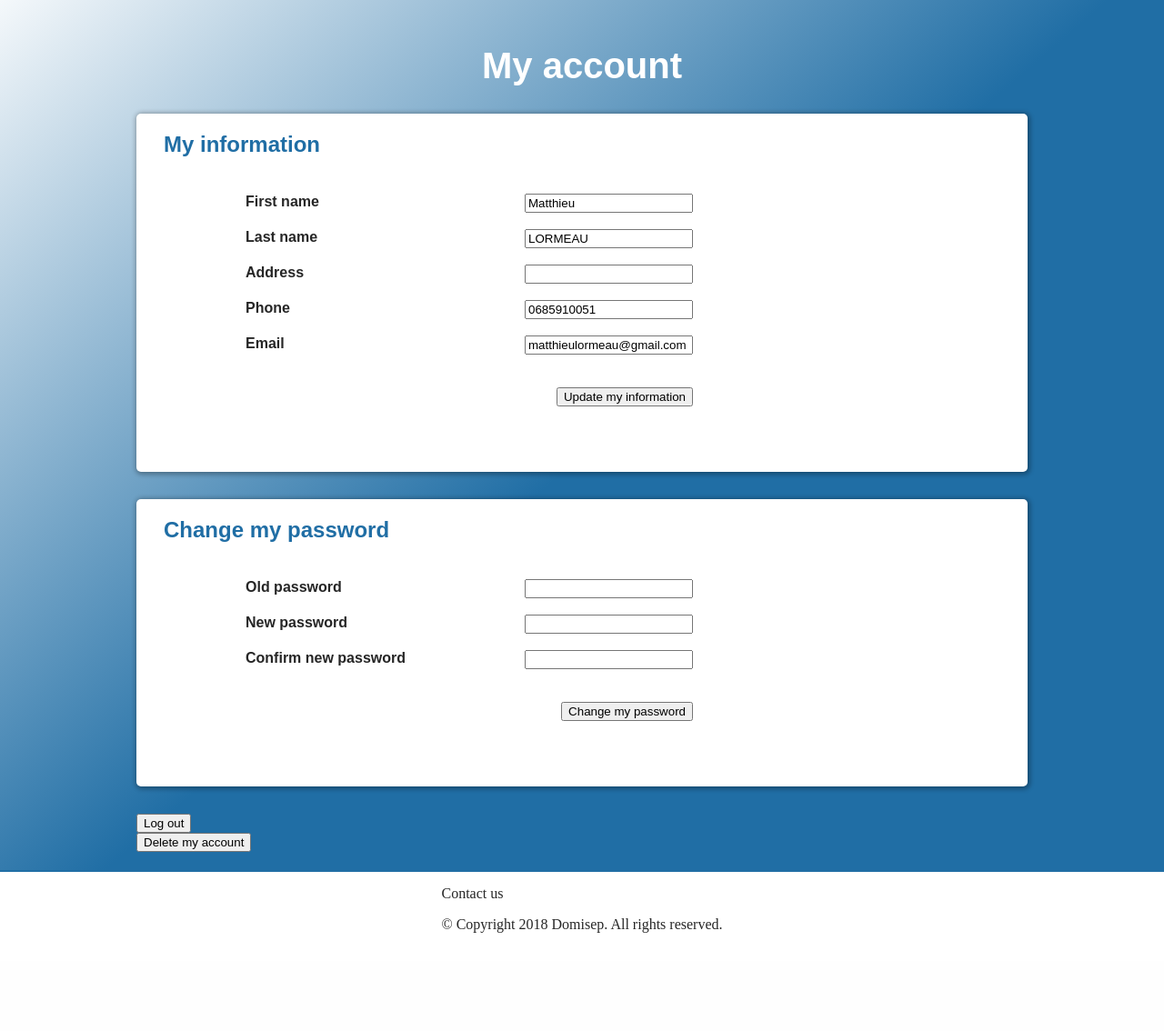
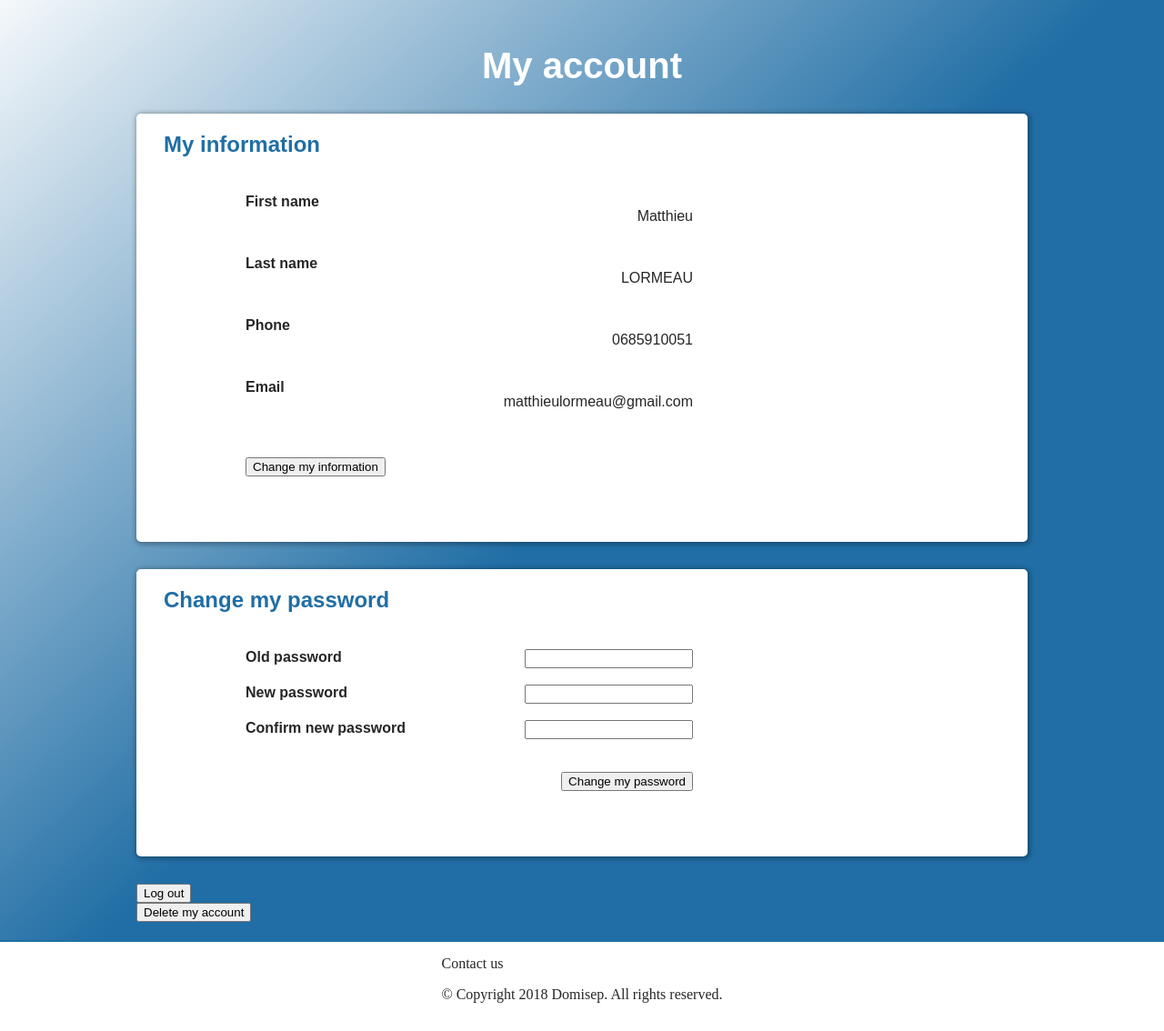
Before and after one commit to TheOnlyMrFlow/Domisep, a PHP site: page /my-account.php in a window 1280 px wide. Shown: the part 53-1187 px from the top of the page at 91% size. Before the commit the page ends 1079 px from the top, so only its background shows below. Run offline with PHP 8.4, Linux system fonts and the light colour scheme; a user stored in the database is signed in; data comes from the database, SQL or seed files in the repository; some libraries are stand-ins or nearby versions.

Commit message:
wallah le my account est plsu propre que jamais

```diff
--- a/www/handlers/handle-delete-account.php
+++ b/www/handlers/handle-delete-account.php
@@ -60,9 +60,7 @@ if (isset($_POST['delete-account'])) {
         $db->commit();
 
     } catch (Exception $e) {
-        // if any of the queries fails, the following code will be executed
-        $db->rollback(); // roll back everything to the point of begin_transaction()
-        // do other stuff to handle the error
+        $db->rollback();
     }
 
     logOut();
--- a/www/my-account.php
+++ b/www/my-account.php
@@ -20,7 +20,7 @@ $last_name = $user['last_name'];
 $email = $user['email'];
 $birthdate = $user['birthdate'];
 $phone = $user['phone'];
-$address = $user['address'];
+
 
 //echo (mysqli_fetch_all($result, MYSQLI_NUM)[0])[2];
 //echo (json_encode(mysqli_fetch_all($result, MYSQLI_NUM)[0]));
@@ -68,40 +68,36 @@ include 'components/header-nav/header-nav.php';
 				<form id="change-info-form">
 					<div>
 						<strong>First name</strong>
-						<input class="edit-info" type="text" name="first-name" value=<?php echo $first_name ?>>
-						<p class="show-info" style="display: none;"><?php echo $first_name ?></p>
+						<input class="edit-info" style="display: none;" type="text" name="firstname" value=<?php echo $first_name ?>>
+						<p class="show-info"><?php echo $first_name ?></p>
 					</div>
 					<br>
 					<div>
 						<strong>Last name</strong>
-						<input type="text" name="last-name" value=<?php echo $last_name ?>>
-						<p class="show-info" style="display: none;"><?php echo $last_name ?></p>
-
-					</div>
-					<br>
-					<div>
-						<strong>Address</strong>
-						<input type="text" name="address" value="<?php echo $address ?>">
-						<p class="show-info" style="display: none;"><?php echo $address ?></p>
+						<input class="edit-info" style="display: none;" type="text" name="lastname" value=<?php echo $last_name ?>>
+						<p class="show-info"><?php echo $last_name ?></p>
 
 					</div>
 					<br>
 					<div>
 						<strong>Phone</strong>
-						<input type="text" name="phone-number" value=<?php echo $phone ?>>
-						<p class="show-info" style="display: none;"><?php echo $phone ?></p>
+						<input class="edit-info" style="display: none;" type="text" name="phone" value=<?php echo $phone ?>>
+						<p class="show-info"><?php echo $phone ?></p>
 
 					</div>
 					<br>
 					<div>
 						<strong>Email</strong>
-						<input type="mail" name="mail" value=<?php echo $email ?>>
-						<p class="show-info" style="display: none;"><?php echo $email ?></p>
+						<input class="edit-info" style="display: none;" type="mail" name="mail" value=<?php echo $email ?>>
+						<p class="show-info"><?php echo $email ?></p>
 
 					</div>
 					<br><br>
 					<div>
-						<input type="submit" value="Update my information">
+						<button type="button" id="switch-change-info-off" style="display: none;" class="edit-info">Cancel</button>
+						<input  class="edit-info" style="display: none;" type="submit" value="Confirm changes">
+						<button type="button" id="switch-change-info-on" class="show-info">Change my information</button>
+
 					</div>
 					<div>
 						<p id="change-info-result"></p>
@@ -169,6 +165,7 @@ include 'components/modals/component-details/component-details.php';
 
 <script src="components/modals/component-details/component-details.js"></script>
 <script src="scripts/change-password.js"></script>
+<script src="scripts/change_user_info.js"></script>
 
 
 </html>
--- a/www/scripts/change_user_info.js
+++ b/www/scripts/change_user_info.js
@@ -1,4 +1,42 @@
 $(document).ready(function () {
+
+
+
+
+    var editEls = document.getElementsByClassName("edit-info");
+    var showEls = document.getElementsByClassName("show-info");
+
+    console.log(editEls);
+    console.log(showEls);
+
+
+
+
+
+
+    var cancelButton = document.getElementById("switch-change-info-off");
+    var switchOnButton = document.getElementById("switch-change-info-on");
+
+    cancelButton.onclick = () => {
+        Array.prototype.forEach.call(editEls, function (el) {
+            el.style.display="none";
+        });
+        Array.prototype.forEach.call(showEls, function (el) {
+            el.style.display="block";
+        });
+    }
+
+    switchOnButton.onclick = () => {
+        Array.prototype.forEach.call(editEls, function (el) {
+            el.style.display="block";
+        });
+        Array.prototype.forEach.call(showEls, function (el) {
+            el.style.display="none";
+        });
+    }
+
+
+
 
     $("#change-info-form").ajaxForm({
         url: 'http://localhost/handlers/handle_change_user_info.php',
@@ -6,12 +44,17 @@ $(document).ready(function () {
         success: function(data) {
             console.log(data);
             document.getElementById("change-info-result").innerHTML=data;
+            cancelButton.click();
         },
         error: function(err) {
             console.log(err['statustext']);
             document.getElementById("change-info-result").innerHTML=err['statusText'];
         }
-    })
+    });
+
+
+
+
 
 
 });
```
Also changed, not shown: www/handlers/handle_change_user_info.php (+0 -8 lines).
